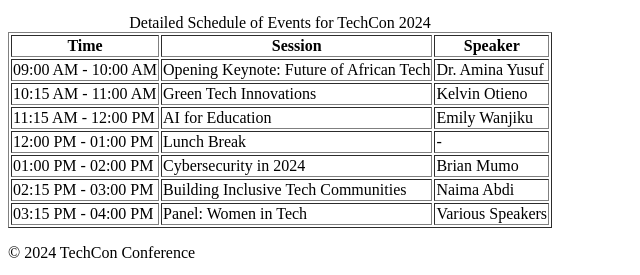
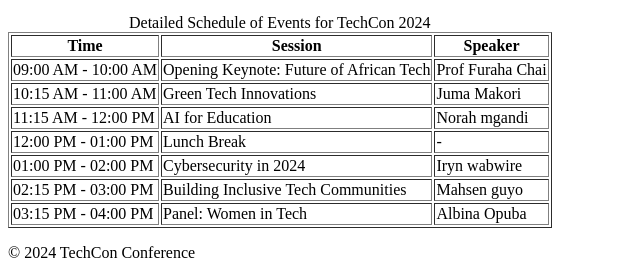
Before and after one commit to Omwami-dev/TechCon_HTML, a plain HTML site: page techcon_website/schedule.html in a window 1280 px wide. Shown: the part 154-429 px from the top of the page, 0-640 px from the left. Drawn offline with Linux system fonts and the light colour scheme.

Commit message:
update schedule.html

```diff
--- a/techcon_website/schedule.html
+++ b/techcon_website/schedule.html
@@ -32,17 +32,17 @@
         <tr>
           <td>09:00 AM - 10:00 AM</td>
           <td>Opening Keynote: Future of African Tech</td>
-          <td>Dr. Amina Yusuf</td>
+          <td>Prof Furaha Chai</td>
         </tr>
         <tr>
           <td>10:15 AM - 11:00 AM</td>
           <td>Green Tech Innovations</td>
-          <td>Kelvin Otieno</td>
+          <td>Juma Makori</td>
         </tr>
         <tr>
           <td>11:15 AM - 12:00 PM</td>
           <td>AI for Education</td>
-          <td>Emily Wanjiku</td>
+          <td>Norah mgandi</td>
         </tr>
         <tr>
           <td>12:00 PM - 01:00 PM</td>
@@ -52,17 +52,17 @@
         <tr>
           <td>01:00 PM - 02:00 PM</td>
           <td>Cybersecurity in 2024</td>
-          <td>Brian Mumo</td>
+          <td>Iryn wabwire</td>
         </tr>
         <tr>
           <td>02:15 PM - 03:00 PM</td>
           <td>Building Inclusive Tech Communities</td>
-          <td>Naima Abdi</td>
+          <td>Mahsen guyo</td>
         </tr>
         <tr>
           <td>03:15 PM - 04:00 PM</td>
           <td>Panel: Women in Tech</td>
-          <td>Various Speakers</td>
+          <td>Albina Opuba</td>
         </tr>
       </tbody>
     </table>
```
